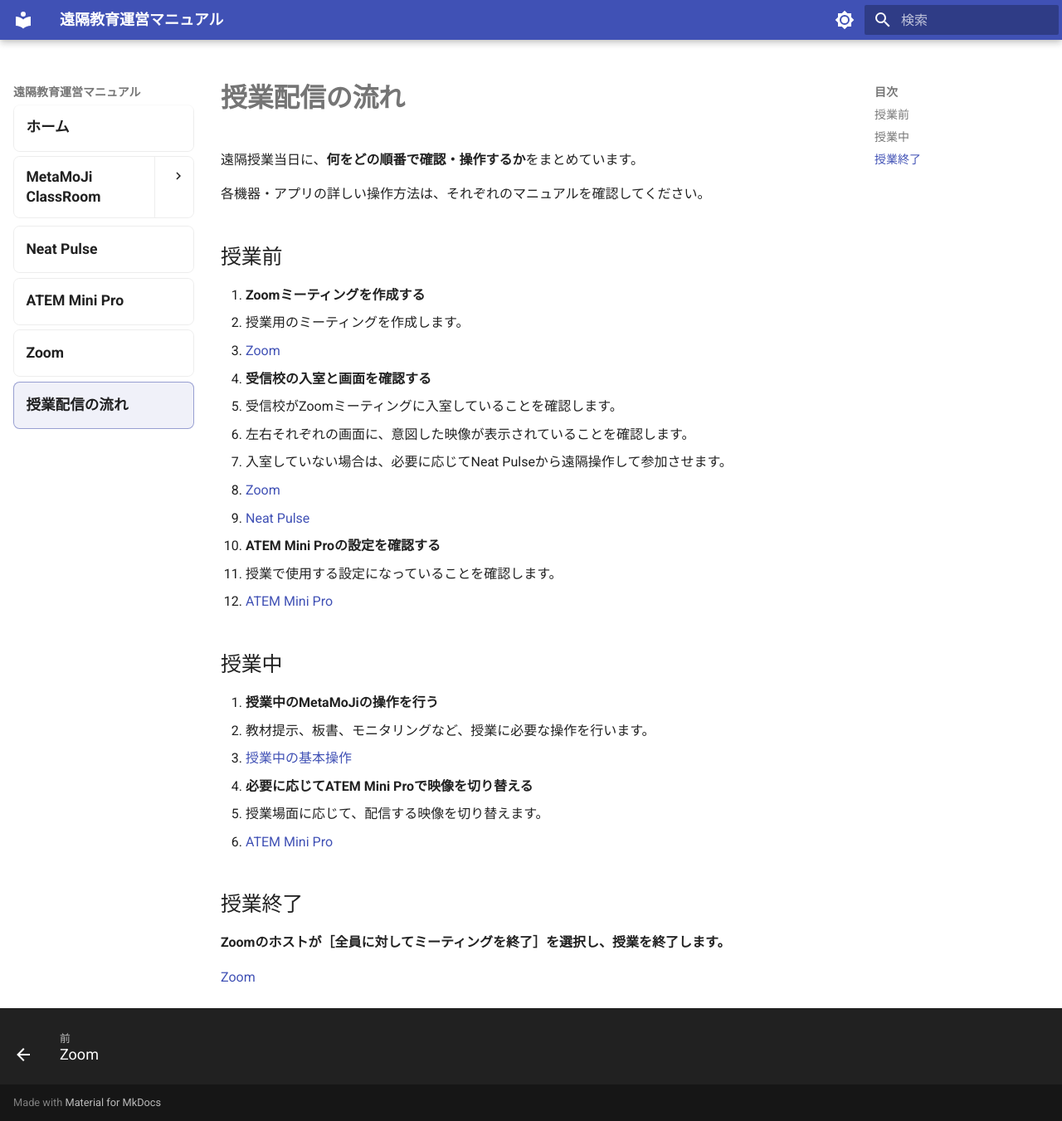
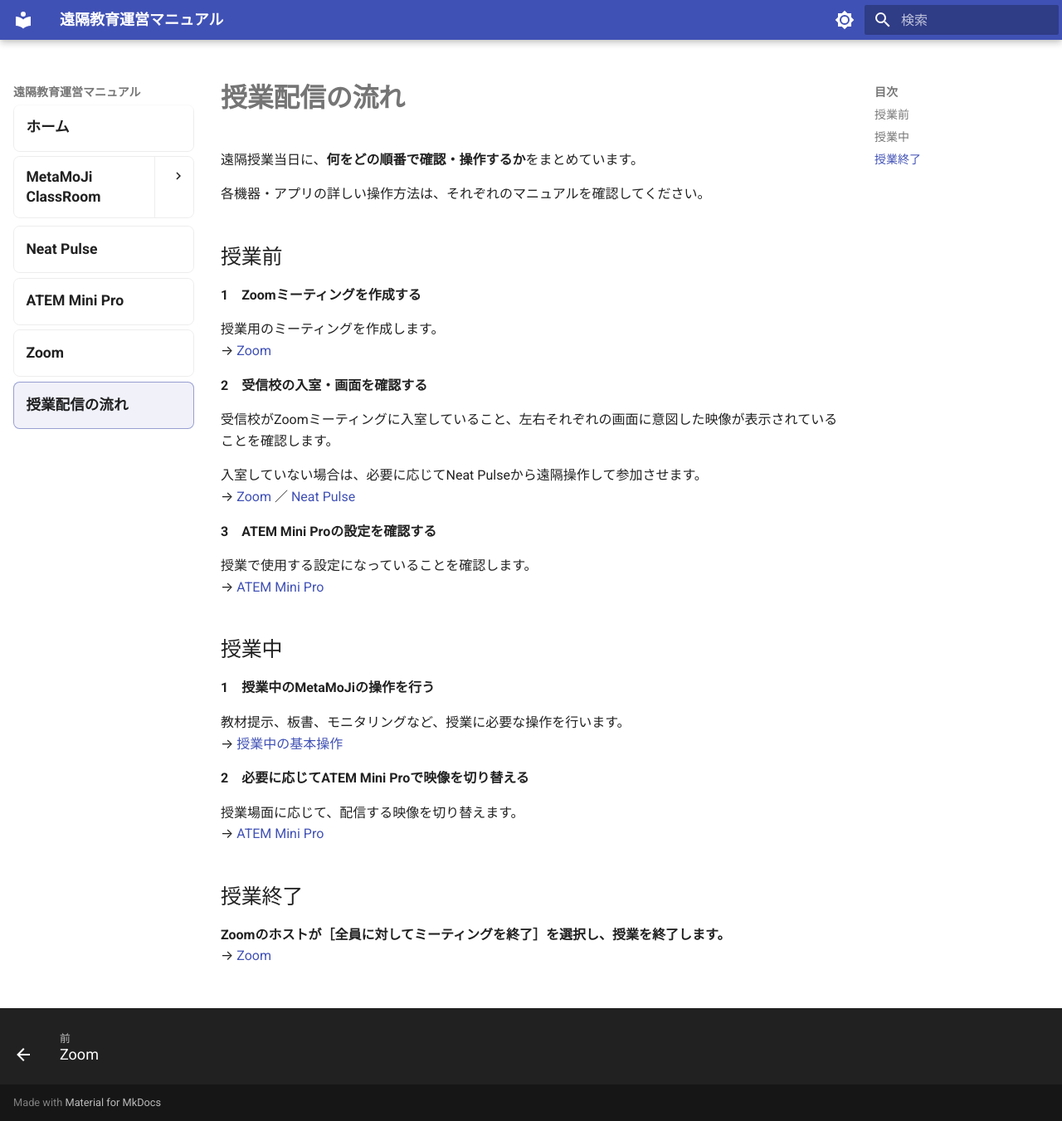
Before and after one commit to a-recs/remote-manual, an MkDocs documentation site: the page built from docs/lesson-flow/index.md, in a window 1280 px wide and 1351 px high. Shown: the whole window at 83% size. Built offline with MkDocs 1.6.1 and Material for MkDocs 9.7.7, drawn with Linux system fonts in a browser that asks for light colours.

Commit message:
Improve lesson flow readability

```diff
--- a/docs/lesson-flow/index.md
+++ b/docs/lesson-flow/index.md
@@ -6,33 +6,36 @@
 
 ## 授業前
 
-1. **Zoomミーティングを作成する**
-   - 授業用のミーティングを作成します。
-   - [Zoom](../zoom/)
+**1　Zoomミーティングを作成する**
 
-2. **受信校の入室と画面を確認する**
-   - 受信校がZoomミーティングに入室していることを確認します。
-   - 左右それぞれの画面に、意図した映像が表示されていることを確認します。
-   - 入室していない場合は、必要に応じてNeat Pulseから遠隔操作して参加させます。
-   - [Zoom](../zoom/)
-   - [Neat Pulse](../neat-pulse/)
+授業用のミーティングを作成します。
+→ [Zoom](../zoom/)
 
-3. **ATEM Mini Proの設定を確認する**
-   - 授業で使用する設定になっていることを確認します。
-   - [ATEM Mini Pro](../atem-mini-pro/)
+**2　受信校の入室・画面を確認する**
+
+受信校がZoomミーティングに入室していること、左右それぞれの画面に意図した映像が表示されていることを確認します。
+
+入室していない場合は、必要に応じてNeat Pulseから遠隔操作して参加させます。
+→ [Zoom](../zoom/) ／ [Neat Pulse](../neat-pulse/)
+
+**3　ATEM Mini Proの設定を確認する**
+
+授業で使用する設定になっていることを確認します。
+→ [ATEM Mini Pro](../atem-mini-pro/)
 
 ## 授業中
 
-1. **授業中のMetaMoJiの操作を行う**
-   - 教材提示、板書、モニタリングなど、授業に必要な操作を行います。
-   - [授業中の基本操作](../metamoji/05-operation.md)
+**1　授業中のMetaMoJiの操作を行う**
 
-2. **必要に応じてATEM Mini Proで映像を切り替える**
-   - 授業場面に応じて、配信する映像を切り替えます。
-   - [ATEM Mini Pro](../atem-mini-pro/)
+教材提示、板書、モニタリングなど、授業に必要な操作を行います。
+→ [授業中の基本操作](../metamoji/05-operation.md)
+
+**2　必要に応じてATEM Mini Proで映像を切り替える**
+
+授業場面に応じて、配信する映像を切り替えます。
+→ [ATEM Mini Pro](../atem-mini-pro/)
 
 ## 授業終了
 
 **Zoomのホストが［全員に対してミーティングを終了］を選択し、授業を終了します。**
-
-[Zoom](../zoom/)
+→ [Zoom](../zoom/)
```
